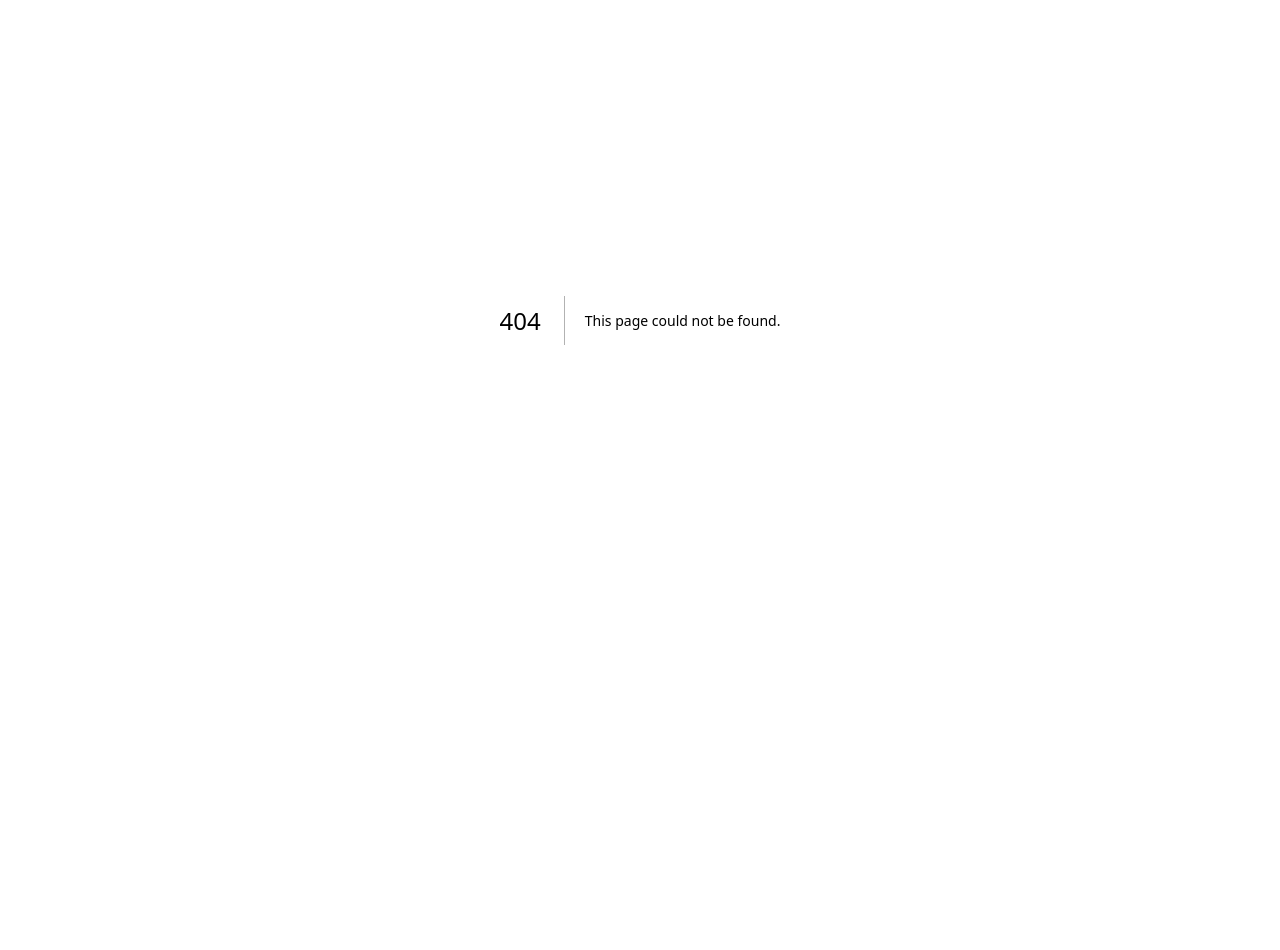
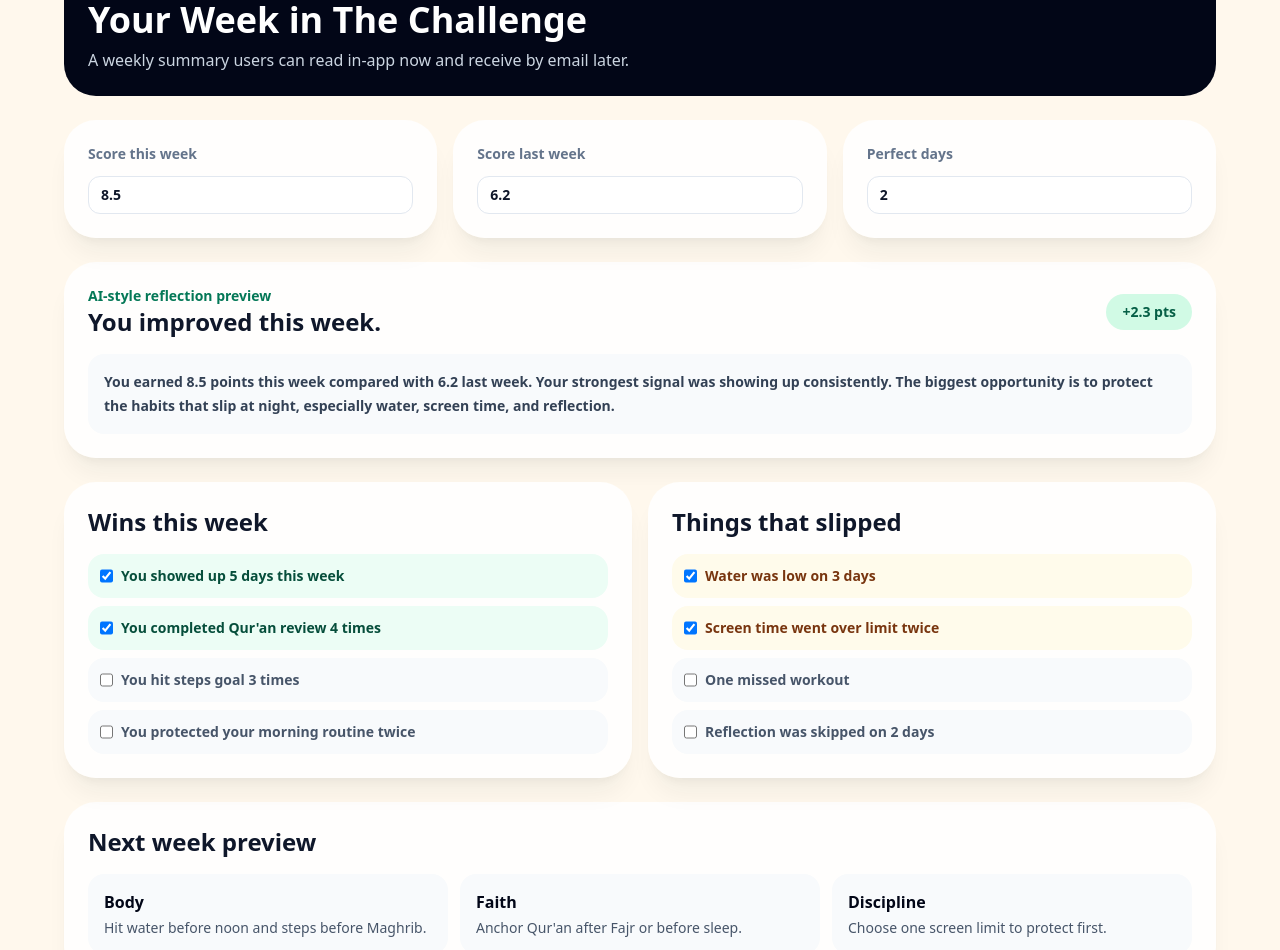
Before and after one commit to hxhhxxs/The-Challenge-, a Next.js app: page /weekly-review in a window 1280 px wide. Before the commit this address had no page. Shown: the part 80-1030 px from the top of the page. Before the commit the page ends 800 px from the top, so only its background shows below. Built offline with nearby package versions, Linux system fonts and the light colour scheme.

Commit message:
Add weekly review starter page

```diff
--- /dev/null
+++ b/app/weekly-review/page.tsx
@@ -0,0 +1,116 @@
+"use client";
+
+import Link from "next/link";
+import { useState } from "react";
+import { cardClass, inputClass, pageBg } from "@/lib/challenge-ui";
+
+const slips = [
+  "Water was low on 3 days",
+  "Screen time went over limit twice",
+  "One missed workout",
+  "Reflection was skipped on 2 days",
+];
+
+const wins = [
+  "You showed up 5 days this week",
+  "You completed Qur'an review 4 times",
+  "You hit steps goal 3 times",
+  "You protected your morning routine twice",
+];
+
+export default function WeeklyReviewPage() {
+  const [scoreThisWeek, setScoreThisWeek] = useState("8.5");
+  const [scoreLastWeek, setScoreLastWeek] = useState("6.2");
+  const [perfectDays, setPerfectDays] = useState("2");
+  const [selectedSlips, setSelectedSlips] = useState<string[]>([slips[0], slips[1]]);
+  const [selectedWins, setSelectedWins] = useState<string[]>([wins[0], wins[1]]);
+
+  const improved = Number(scoreThisWeek) >= Number(scoreLastWeek);
+
+  return (
+    <main className={pageBg}>
+      <div className="mx-auto max-w-6xl space-y-6">
+        <section className="rounded-[2rem] bg-slate-950 p-6 text-white">
+          <p className="text-sm font-bold text-emerald-300">Weekly Review</p>
+          <h1 className="mt-1 text-4xl font-black">Your Week in The Challenge</h1>
+          <p className="mt-2 max-w-2xl text-slate-300">A weekly summary users can read in-app now and receive by email later.</p>
+        </section>
+
+        <section className="grid gap-4 md:grid-cols-3">
+          <div className={cardClass}>
+            <p className="text-sm font-bold text-slate-500">Score this week</p>
+            <input className={`${inputClass} mt-3 text-3xl font-black`} value={scoreThisWeek} onChange={(e) => setScoreThisWeek(e.target.value)} />
+          </div>
+          <div className={cardClass}>
+            <p className="text-sm font-bold text-slate-500">Score last week</p>
+            <input className={`${inputClass} mt-3 text-3xl font-black`} value={scoreLastWeek} onChange={(e) => setScoreLastWeek(e.target.value)} />
+          </div>
+          <div className={cardClass}>
+            <p className="text-sm font-bold text-slate-500">Perfect days</p>
+            <input className={`${inputClass} mt-3 text-3xl font-black`} value={perfectDays} onChange={(e) => setPerfectDays(e.target.value)} />
+          </div>
+        </section>
+
+        <section className={cardClass}>
+          <div className="flex flex-col justify-between gap-4 md:flex-row md:items-center">
+            <div>
+              <p className="text-sm font-bold text-emerald-700">AI-style reflection preview</p>
+              <h2 className="text-2xl font-black">{improved ? "You improved this week." : "This was a reset week."}</h2>
+            </div>
+            <span className={`rounded-full px-4 py-2 text-sm font-black ${improved ? "bg-emerald-100 text-emerald-800" : "bg-amber-100 text-amber-800"}`}>{improved ? "+" : ""}{(Number(scoreThisWeek) - Number(scoreLastWeek)).toFixed(1)} pts</span>
+          </div>
+          <p className="mt-4 rounded-2xl bg-slate-50 p-4 text-sm font-semibold leading-6 text-slate-700">
+            You earned {scoreThisWeek} points this week compared with {scoreLastWeek} last week. Your strongest signal was showing up consistently. The biggest opportunity is to protect the habits that slip at night, especially water, screen time, and reflection.
+          </p>
+        </section>
+
+        <section className="grid gap-4 md:grid-cols-2">
+          <ReviewList title="Wins this week" items={wins} selected={selectedWins} onChange={setSelectedWins} tone="win" />
+          <ReviewList title="Things that slipped" items={slips} selected={selectedSlips} onChange={setSelectedSlips} tone="slip" />
+        </section>
+
+        <section className={cardClass}>
+          <h2 className="text-2xl font-black">Next week preview</h2>
+          <div className="mt-4 grid gap-3 md:grid-cols-3">
+            <PreviewCard title="Body" text="Hit water before noon and steps before Maghrib." />
+            <PreviewCard title="Faith" text="Anchor Qur'an after Fajr or before sleep." />
+            <PreviewCard title="Discipline" text="Choose one screen limit to protect first." />
+          </div>
+        </section>
+
+        <section className="rounded-[2rem] bg-emerald-100 p-5 text-emerald-950">
+          <p className="font-black">Email automation later</p>
+          <p className="mt-1 text-sm font-semibold">Backend next step: send this every Sunday using a cron job + Resend, with real daily_logs data and an AI-generated reflection.</p>
+        </section>
+
+        <div className="flex flex-wrap gap-3">
+          <Link href="/dashboard" className="rounded-full bg-slate-950 px-5 py-3 font-black text-white">Back to dashboard</Link>
+          <Link href="/share-card" className="rounded-full bg-emerald-600 px-5 py-3 font-black text-white">Create share card</Link>
+        </div>
+      </div>
+    </main>
+  );
+}
+
+function ReviewList({ title, items, selected, onChange, tone }: { title: string; items: string[]; selected: string[]; onChange: (items: string[]) => void; tone: "win" | "slip" }) {
+  return (
+    <div className={cardClass}>
+      <h2 className="text-2xl font-black">{title}</h2>
+      <div className="mt-4 space-y-2">
+        {items.map((item) => {
+          const active = selected.includes(item);
+          return (
+            <label key={item} className={`flex gap-2 rounded-2xl p-3 text-sm font-bold ${active ? tone === "win" ? "bg-emerald-50 text-emerald-900" : "bg-amber-50 text-amber-900" : "bg-slate-50 text-slate-600"}`}>
+              <input type="checkbox" checked={active} onChange={(e) => e.target.checked ? onChange([...selected, item]) : onChange(selected.filter((x) => x !== item))} />
+              {item}
+            </label>
+          );
+        })}
+      </div>
+    </div>
+  );
+}
+
+function PreviewCard({ title, text }: { title: string; text: string }) {
+  return <div className="rounded-2xl bg-slate-50 p-4"><p className="font-black text-slate-950">{title}</p><p className="mt-1 text-sm text-slate-600">{text}</p></div>;
+}
```
